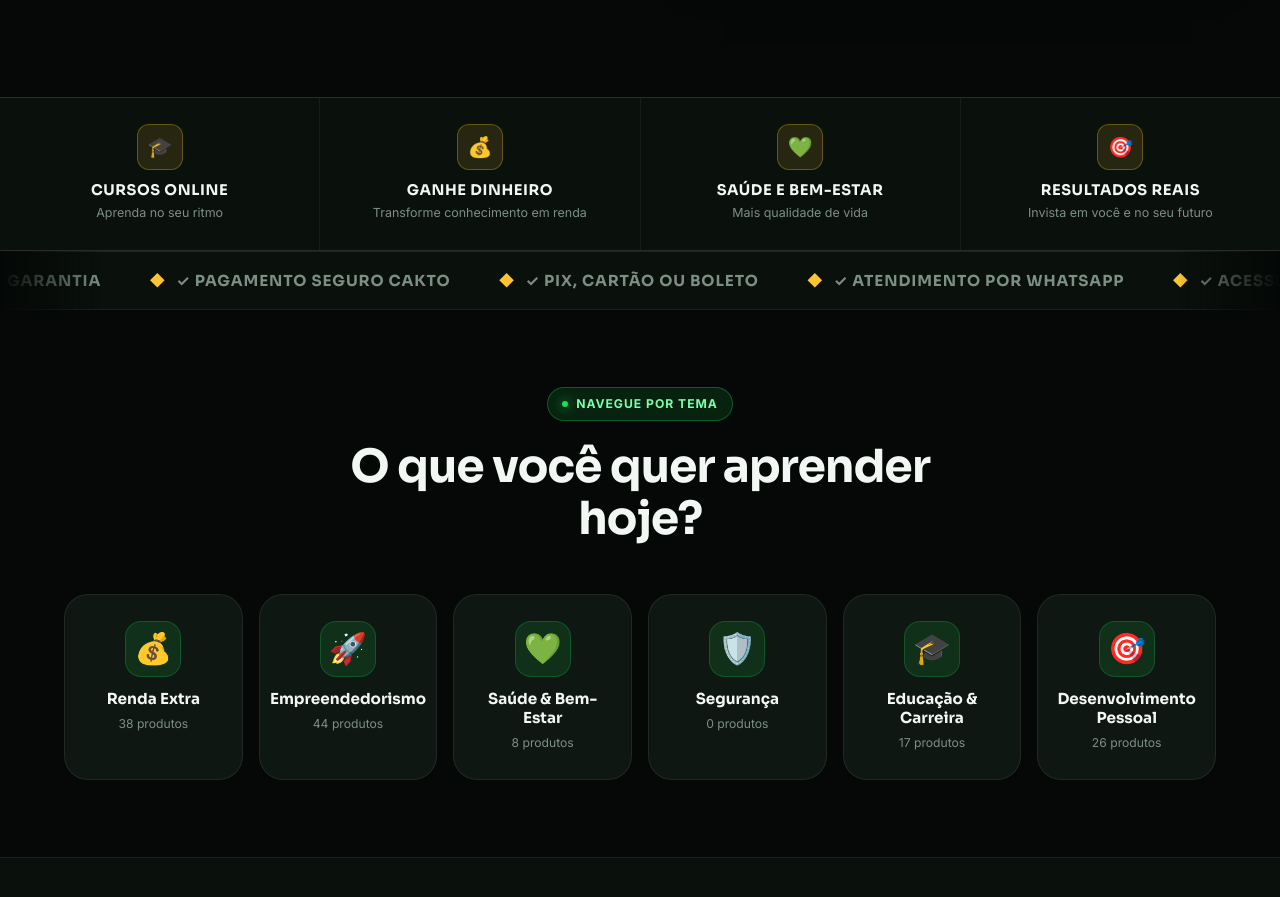
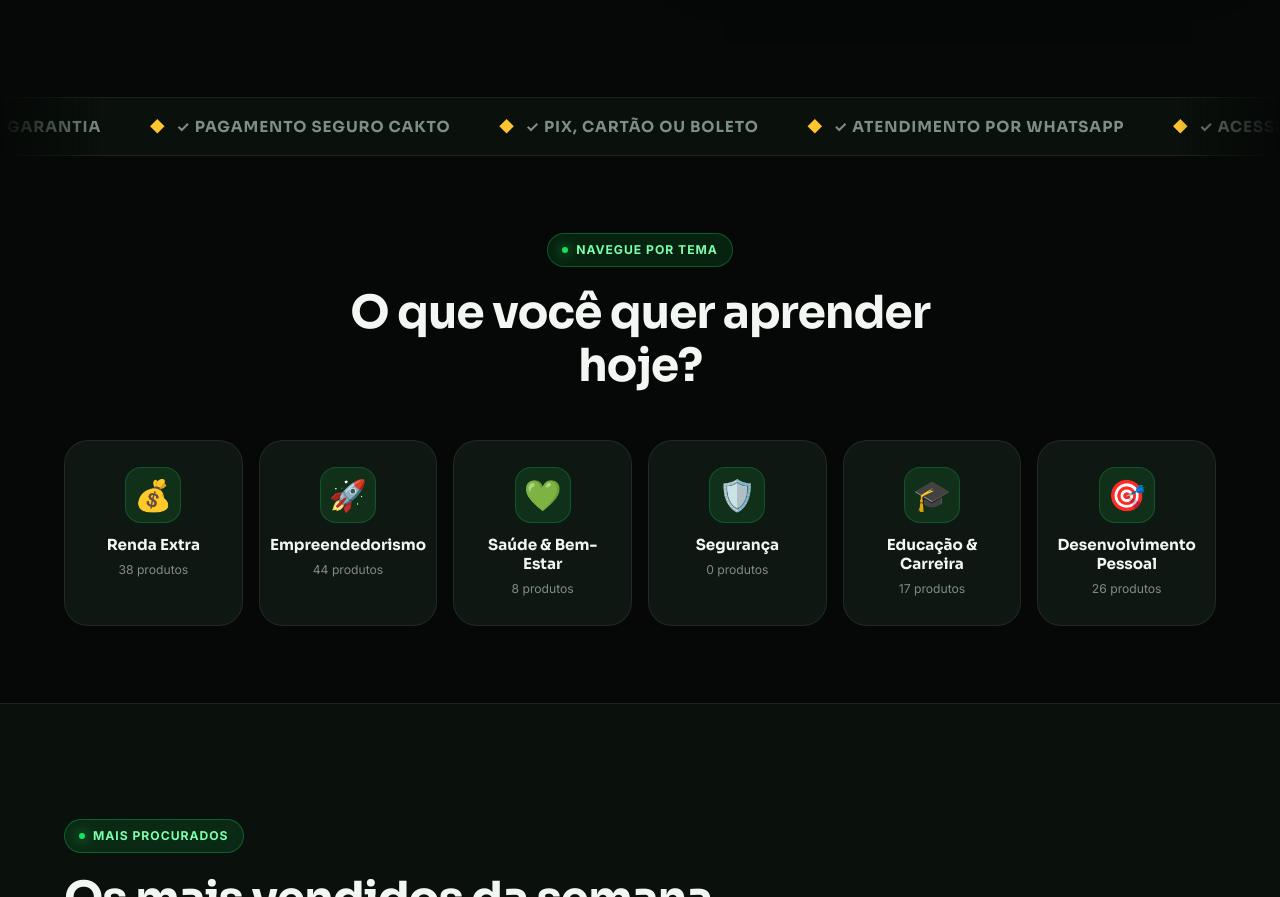
Before and after one commit to pedroanthonywork-lgtm/compraquerende, a plain HTML site: page index.html in a window 1280 px wide. Shown: the part 844-1741 px from the top of the page. Drawn offline with Linux system fonts and the light colour scheme.

Commit message:
Remove pilares e categorias duplicadas no celular (pedido do Gabriel)
Co-Authored-By: Claude Opus 5.5 <noreply@anthropic.com>

```diff
--- a/assets/css/style.css
+++ b/assets/css/style.css
@@ -1382,6 +1382,9 @@ tbody tr:hover{ background:rgba(255,255,255,.02); }
   .pillar__ico{ width:34px; height:34px; margin-bottom:6px; font-size:1rem; }
   .pillar h4{ font-size:.74rem; }
   .pillar p{ display:none; }
+  /* Pedido do Gabriel: no celular as categorias apareciam duas vezes
+     (grade do topo e rodapé). Fica só a do topo. */
+  .footer__cats{ display:none; }
   .float-badge{ display:none; }
 }
 
--- a/index.html
+++ b/index.html
@@ -177,9 +177,6 @@
 
   </div>
 </section>
-
-<!-- ===== Pilares ===== -->
-<section class="pillars" id="pilares"></section>
 
 <!-- ===== Faixa correndo ===== -->
 <div class="marquee" aria-hidden="true" data-cms-sec="marquee.ativo">
@@ -371,7 +368,7 @@
         </ul>
       </div>
 
-      <div>
+      <div class="footer__cats">
         <h4 data-cms="rod.tituloCat">Categorias</h4>
         <ul id="footerCategorias"></ul>
       </div>
@@ -440,14 +437,6 @@ document.getElementById('ano').textContent = new Date().getFullYear();
       </div>
     </div>`;
 })();
-
-/* ---- Pilares ---- */
-document.getElementById('pilares').innerHTML = Site.get('pilares.itens').map((p, i) => `
-  <div class="pillar reveal" data-delay="${i * 80}">
-    <div class="pillar__ico">${esc(p.icone)}</div>
-    <h4>${esc(p.titulo)}</h4>
-    <p>${esc(p.texto)}</p>
-  </div>`).join('');
 
 /* ---- Faixa correndo ---- */
 (function(){
```
